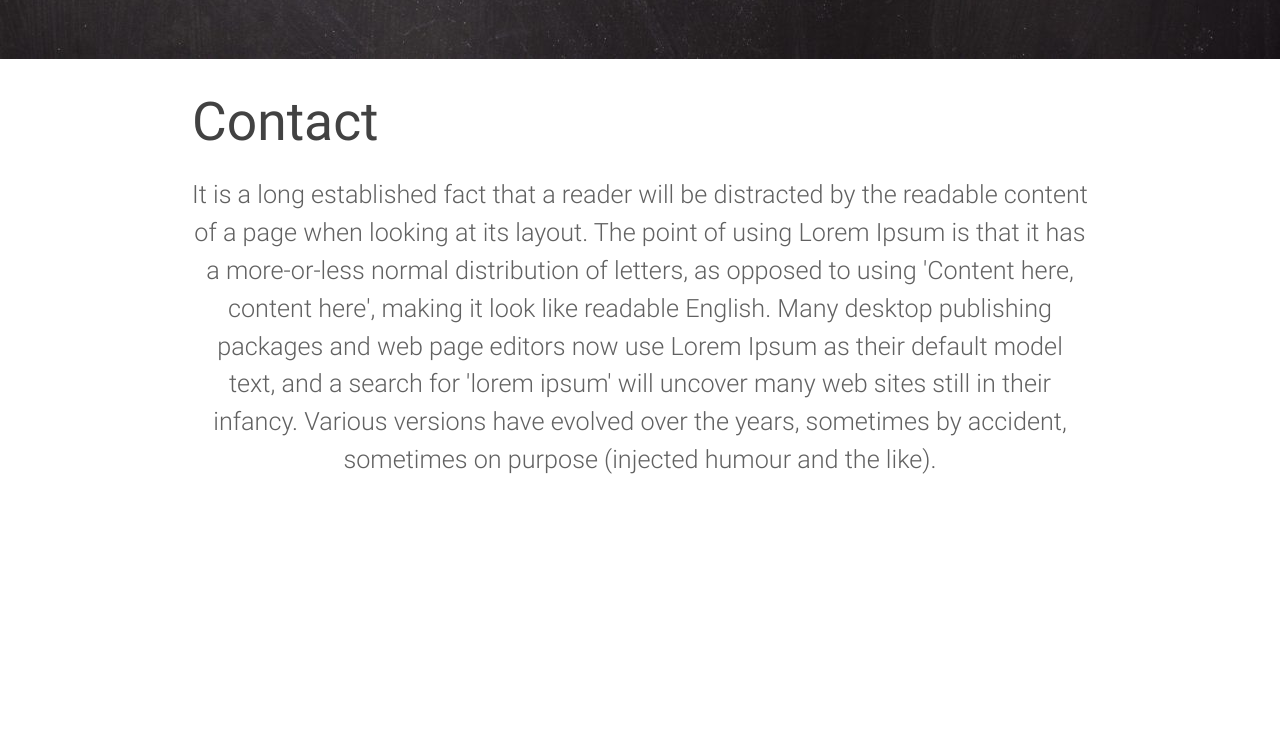
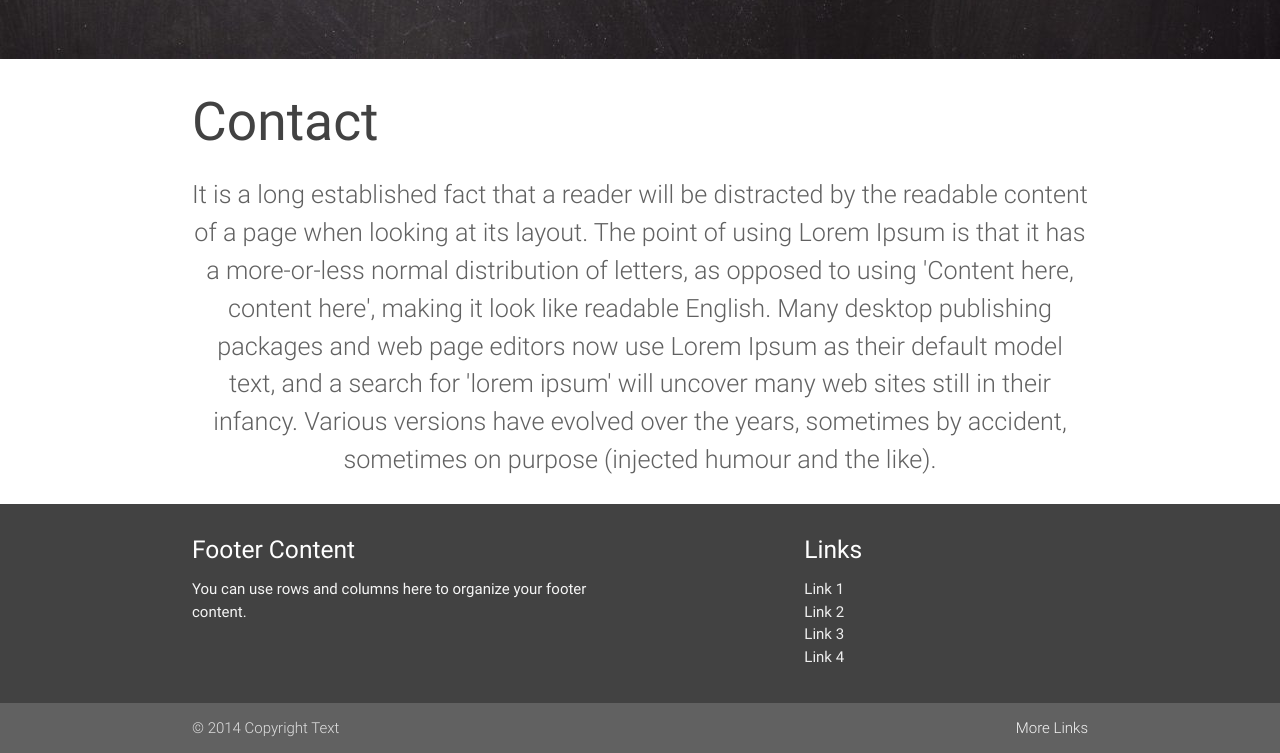
Before and after one commit to dsskdev/mySite, a plain HTML site: page index.html in a window 1280 px wide. Shown: the part 3368-4121 px from the top of the page. Before the commit the page ends 3872 px from the top, so only its background shows below. Drawn offline with nearby package versions, Linux system fonts and the light colour scheme.

Commit message:
content update footr added

```diff
--- a/index.html
+++ b/index.html
@@ -76,7 +76,31 @@
                         </p>
             </section>
         </main>
-        <footer></footer>
+        <footer class="page-footer grey darken-3">
+            <div class="container">
+              <div class="row">
+                <div class="col l6 s12">
+                  <h5 class="white-text">Footer Content</h5>
+                  <p class="grey-text text-lighten-4">You can use rows and columns here to organize your footer content.</p>
+                </div>
+                <div class="col l4 offset-l2 s12">
+                  <h5 class="white-text">Links</h5>
+                  <ul>
+                    <li><a class="grey-text text-lighten-3" href="#!">Link 1</a></li>
+                    <li><a class="grey-text text-lighten-3" href="#!">Link 2</a></li>
+                    <li><a class="grey-text text-lighten-3" href="#!">Link 3</a></li>
+                    <li><a class="grey-text text-lighten-3" href="#!">Link 4</a></li>
+                  </ul>
+                </div>
+              </div>
+            </div>
+            <div class="footer-copyright grey darken-2">
+              <div class="container">
+              © 2014 Copyright Text
+              <a class="grey-text text-lighten-4 right" href="#!">More Links</a>
+              </div>
+            </div>
+          </footer>
 
     <script type="text/javascript" src="https://code.jquery.com/jquery-3.2.1.min.js"></script>
     <script src="https://cdnjs.cloudflare.com/ajax/libs/materialize/0.100.2/js/materialize.min.js"></script>
```
